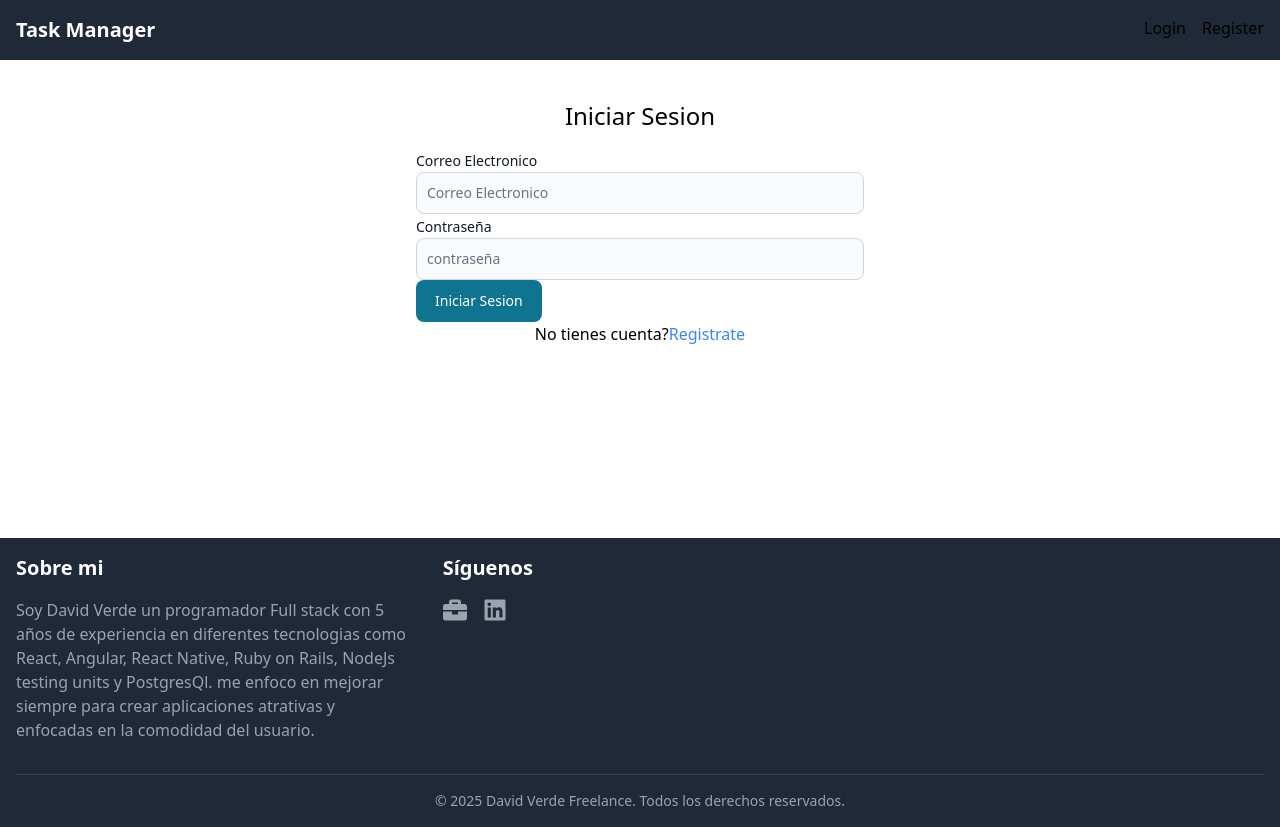
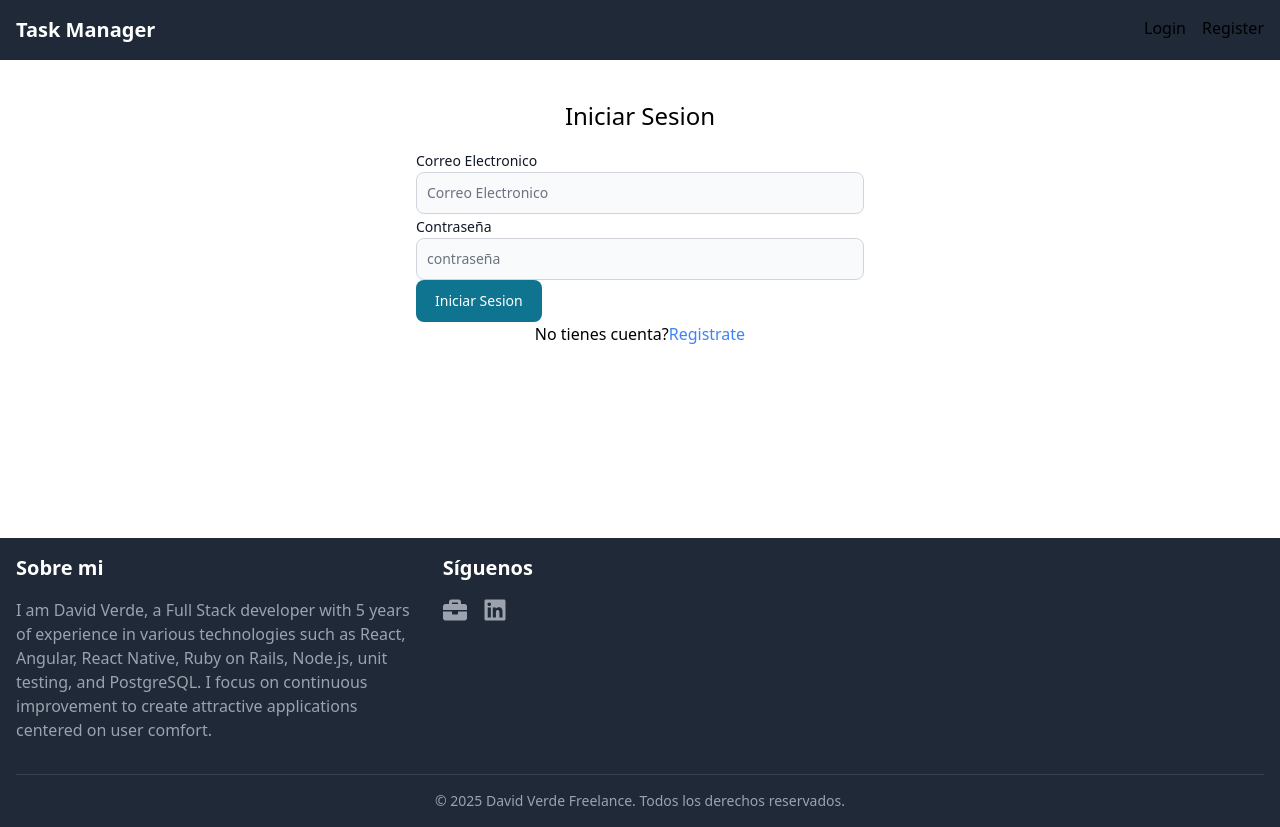
Before and after one commit to David-Verde/Todo-list-React-, a React (Vite) app: page /login in a window 1280 px wide. Built offline with nearby package versions, Linux system fonts and the light colour scheme.

Commit message:
fix deploy error

```diff
--- a/src/components/pages/Footer.jsx
+++ b/src/components/pages/Footer.jsx
@@ -10,7 +10,8 @@ const Footer = () => {
           <div>
             <h3 className="text-xl font-bold mb-4">Sobre mi</h3>
             <p className="text-gray-400">
-              Soy David Verde un programador Full stack con 5 años de experiencia en diferentes tecnologias como React, Angular, React Native, Ruby on Rails, NodeJs testing units y PostgresQl. me enfoco en mejorar siempre para crear aplicaciones atrativas y enfocadas en la comodidad del usuario.
+
+I am David Verde, a Full Stack developer with 5 years of experience in various technologies such as React, Angular, React Native, Ruby on Rails, Node.js, unit testing, and PostgreSQL. I focus on continuous improvement to create attractive applications centered on user comfort.
             </p>
           </div>
 
```
